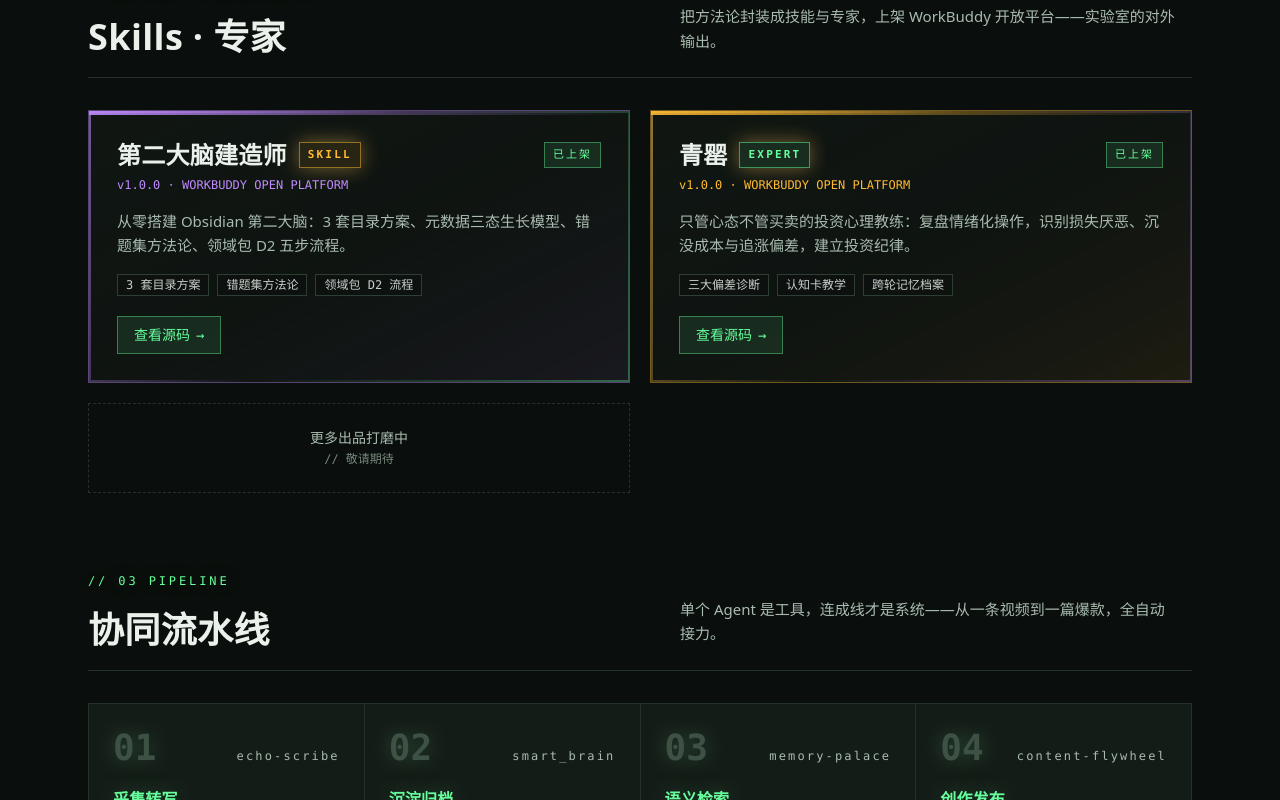
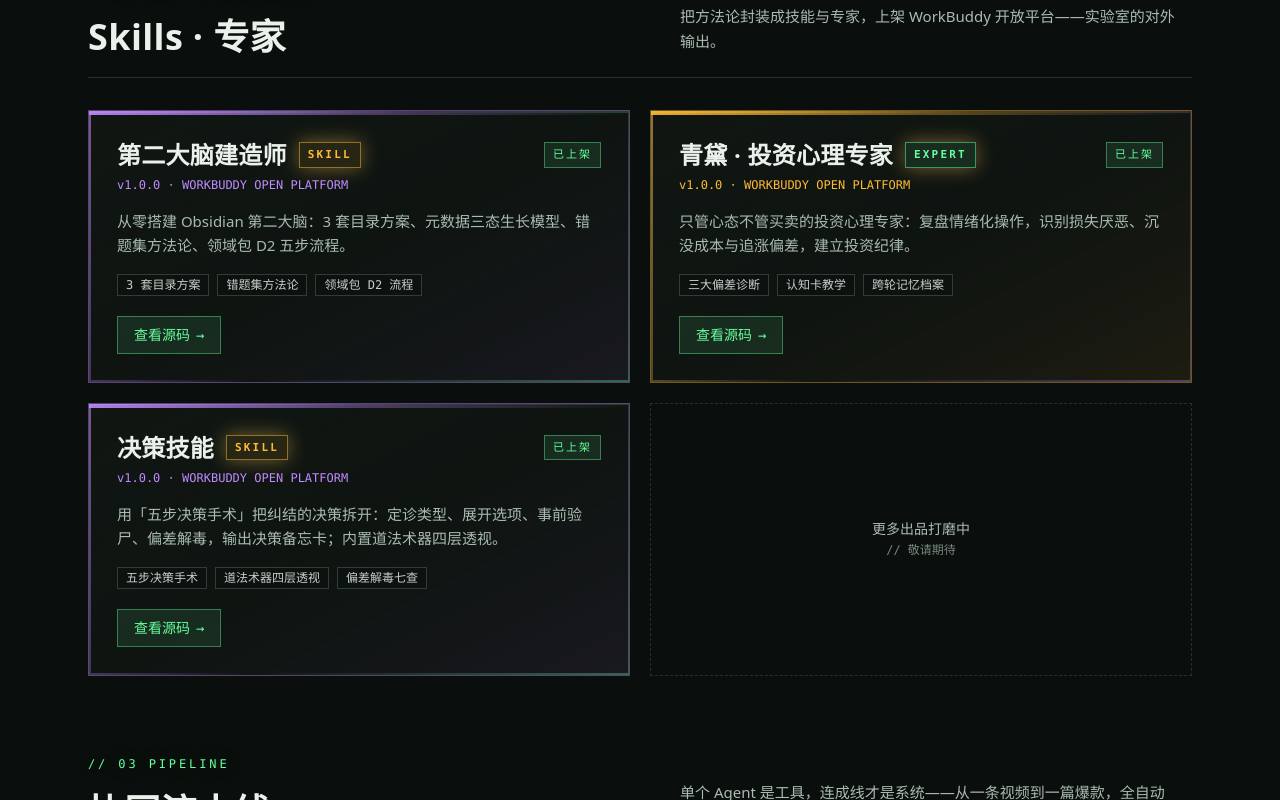
Before and after one commit to yuwangjuan1/syvia_platform, a Next.js app: page / in a window 1280 px wide. Shown: the part 2500-3300 px from the top of the page. Built offline with nearby package versions, Linux system fonts and the light colour scheme.

Commit message:
展示站同步：青黛投资心理专家卡（更名）+ 新增决策技能卡，出品状态统一为已上架

```diff
--- a/src/data/agents.ts
+++ b/src/data/agents.ts
@@ -192,10 +192,19 @@ export const SKILLS: Array<{
   },
   {
     kind: "expert",
-    name: "青罂",
+    name: "青黛 · 投资心理专家",
     version: "v1.0.0",
-    desc: "只管心态不管买卖的投资心理教练：复盘情绪化操作，识别损失厌恶、沉没成本与追涨偏差，建立投资纪律。",
+    desc: "只管心态不管买卖的投资心理专家：复盘情绪化操作，识别损失厌恶、沉没成本与追涨偏差，建立投资纪律。",
     highlights: ["三大偏差诊断", "认知卡教学", "跨轮记忆档案"],
+    href: "https://github.com/yuwangjuan1/smart_brain_skills",
+    status: "LISTED",
+  },
+  {
+    kind: "skill",
+    name: "决策技能",
+    version: "v1.0.0",
+    desc: "用「五步决策手术」把纠结的决策拆开：定诊类型、展开选项、事前验尸、偏差解毒，输出决策备忘卡；内置道法术器四层透视。",
+    highlights: ["五步决策手术", "道法术器四层透视", "偏差解毒七查"],
     href: "https://github.com/yuwangjuan1/smart_brain_skills",
     status: "LISTED",
   },
@@ -229,13 +238,19 @@ export const DEVLOG: Array<{
   {
     date: "2026.10",
     event: "首个技能上架 WorkBuddy 开放平台",
-    detail: "《第二大脑建造师》审核通过·正式上架 · 源码开源 smart_brain_skills 仓库 · 技能出海第一步",
+    detail: "《第二大脑建造师》已上架 · 源码开源 smart_brain_skills 仓库 · 技能出海第一步",
     tag: "RELEASE",
   },
   {
     date: "2026.10",
     event: "首个专家上架 WorkBuddy 开放平台",
-    detail: "《青罂·投资心理教练》审核通过·正式上架 · 金融投教方向 · 只管心态不管买卖",
+    detail: "《青黛·投资心理专家》已上架 · 金融投教方向 · 只管心态不管买卖",
+    tag: "RELEASE",
+  },
+  {
+    date: "2026.10",
+    event: "决策技能上架 WorkBuddy 开放平台",
+    detail: "五步决策手术 · 道法术器四层透视 · 偏差解毒七查 · 源码同步开源",
     tag: "RELEASE",
   },
   {
```
